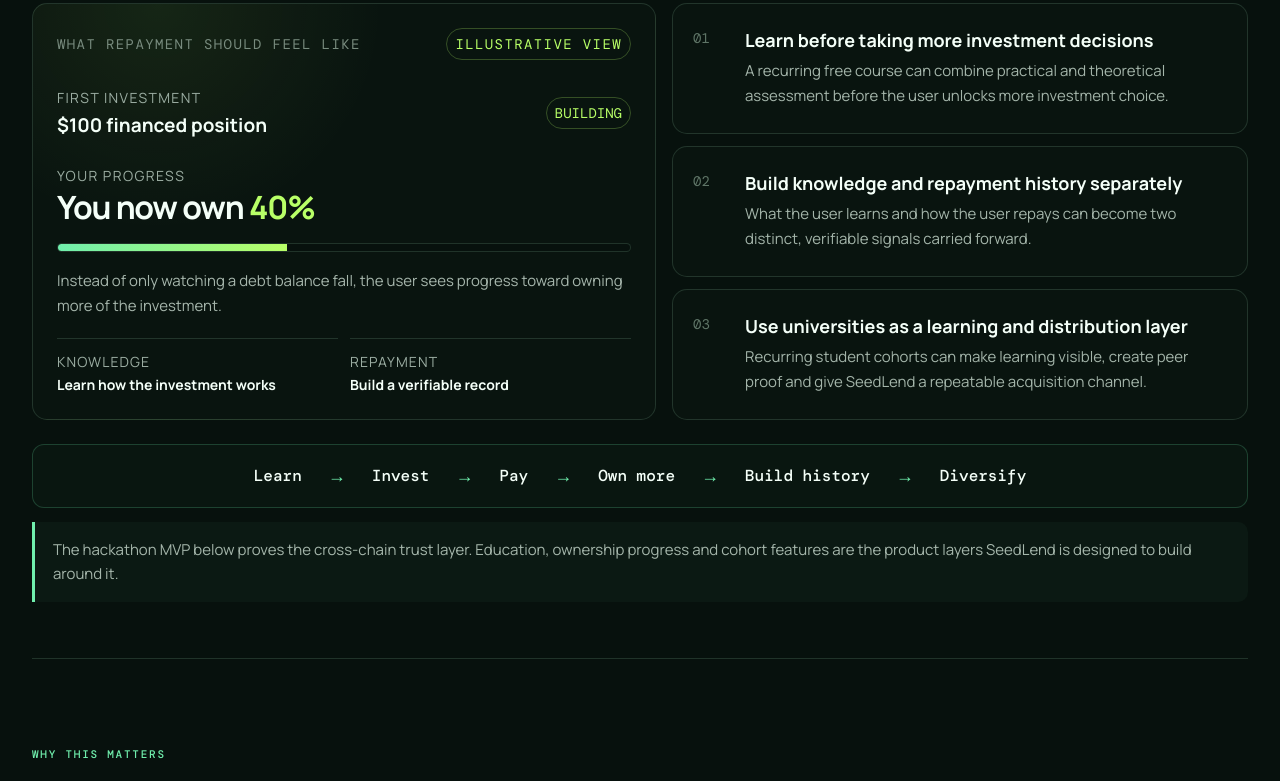
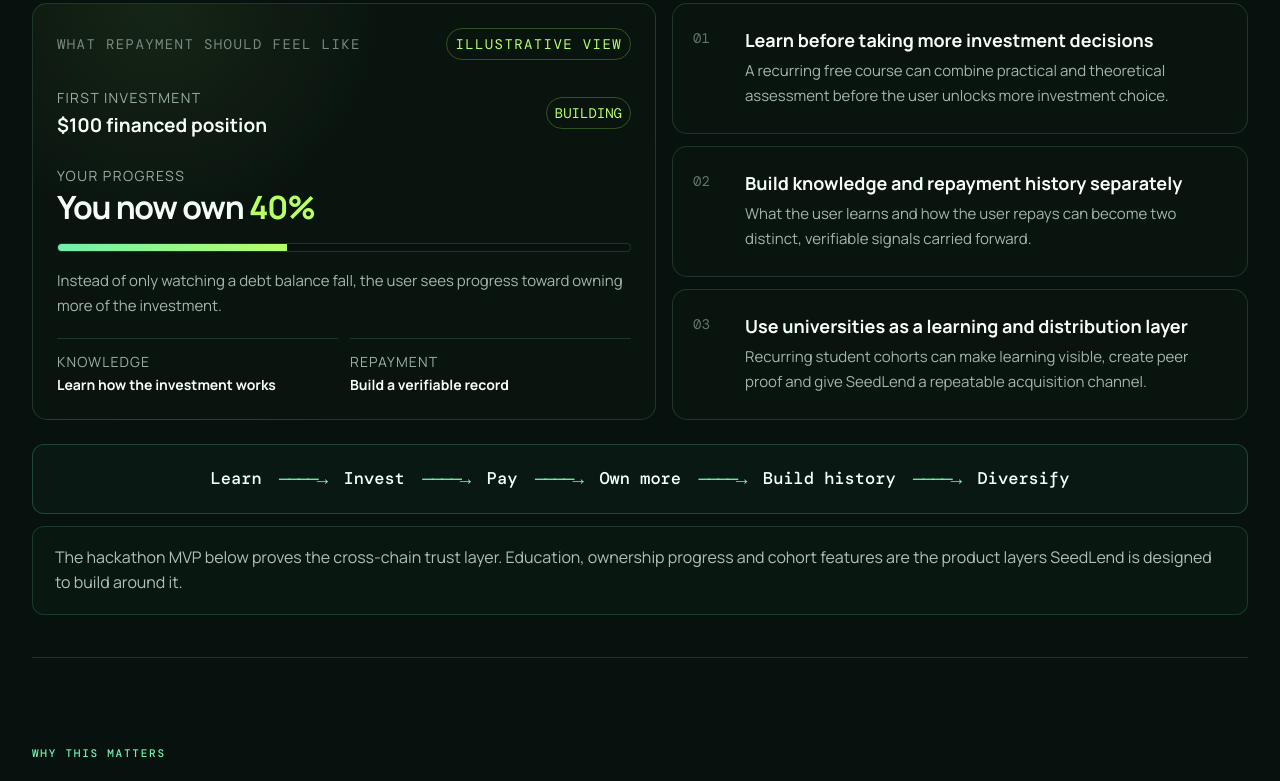
Before and after one commit to SergioBenaR/seedlend, a website: page app/index.html in a window 1280 px wide. Shown: the part 2246-3027 px from the top of the page. Drawn offline with nearby package versions, Linux system fonts and the light colour scheme.

Commit message:
ui: polish product section ending layout

```diff
--- a/app/product-concept.css
+++ b/app/product-concept.css
@@ -148,42 +148,50 @@
 
 /* Section 3 ending: progression + MVP note */
 .product-section{
-  padding-bottom:56px;
+  padding-bottom:42px;
 }
 .product-section .product-flow{
   margin-top:24px;
-  padding:20px 24px;
-  gap:14px;
+  padding:22px 26px;
+  gap:12px;
   justify-content:center;
-  background:rgba(112,239,173,.025);
-  border-color:rgba(112,239,173,.2);
-  font-size:16px;
+  background:rgba(112,239,173,.03);
+  border-color:rgba(112,239,173,.22);
+  font-size:17px;
   line-height:1.4;
 }
 .product-section .product-flow span{
-  font-weight:650;
+  font-weight:700;
   white-space:nowrap;
 }
 .product-section .product-flow b{
   display:inline-flex;
   align-items:center;
   justify-content:center;
-  min-width:42px;
-  color:var(--mint);
-  font-size:18px;
+  min-width:58px;
+  color:transparent;
+  font-size:0;
   line-height:1;
 }
+.product-section .product-flow b::after{
+  content:"────→";
+  color:var(--mint);
+  font-size:19px;
+  font-family:"DM Mono",monospace;
+  font-weight:500;
+  letter-spacing:-2px;
+}
 .product-section .concept-note{
-  max-width:none;
-  margin:14px 0 0;
-  padding:16px 18px;
+  max-width:100%;
+  margin:12px 0 0;
+  padding:18px 22px;
   text-align:left;
-  color:#a5b6ab;
-  font-size:15px;
+  color:#b0c0b6;
+  font-size:16px;
   line-height:1.6;
-  border-left:3px solid var(--mint);
-  border-radius:0 10px 10px 0;
-  background:rgba(112,239,173,.035);
+  border:1px solid rgba(112,239,173,.16);
+  border-radius:12px;
+  background:rgba(112,239,173,.028);
 }
 
 @media(max-width:760px){
@@ -191,6 +199,7 @@
   .product-section .capital-flow>b{min-width:0;transform:none}
   .product-section .capital-flow>b::after{content:"↓";font-size:22px;letter-spacing:0}
   .product-section .product-flow{justify-content:flex-start;gap:10px;padding:18px}
-  .product-section .product-flow b{min-width:28px}
-  .product-section .concept-note{font-size:14px;padding:14px 16px}
+  .product-section .product-flow b{min-width:34px}
+  .product-section .product-flow b::after{content:"→";font-size:18px;letter-spacing:0}
+  .product-section .concept-note{font-size:14px;padding:16px 18px}
 }
```
